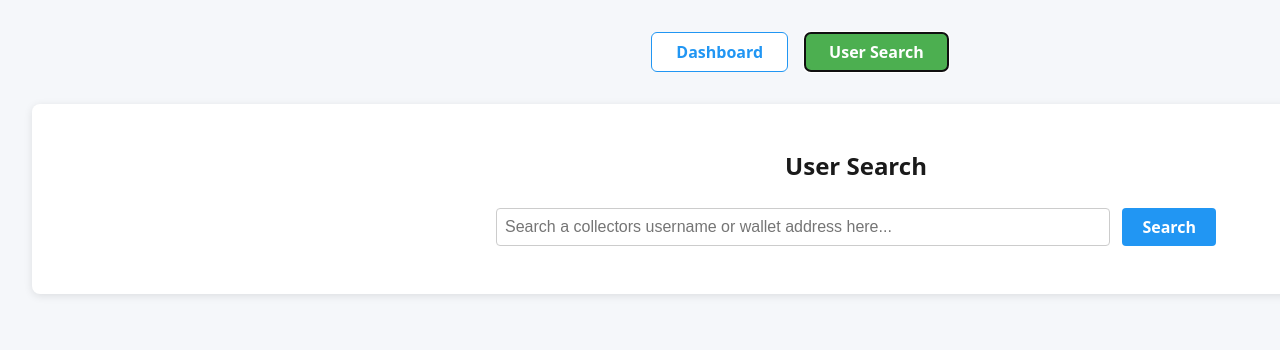
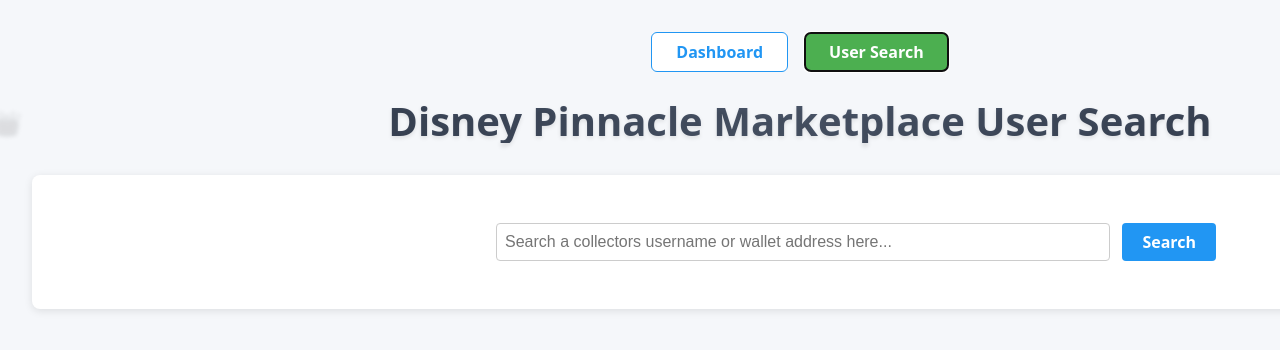
Before and after one commit to rjdiamond/pinnacle-dashboard, a React (Vite) app: page / in a window 1280 px wide. Both pictures are taken after a click on the button "User Search". Shown: the top 350 px of the page. Built offline with nearby package versions, Linux system fonts and the light colour scheme; no server answers.

Commit message:
user search clean up

```diff
--- a/src/App.jsx
+++ b/src/App.jsx
@@ -257,14 +257,15 @@ function App() {
       setSearchResults([]);
       return;
     }
-    // Detect if input is a wallet address (hex, 16+ chars, with or without 0x)
+    // Detect if input is a wallet address (hex, 12+ chars, with or without 0x)
     const isWallet = /^0x?[a-fA-F0-9]{12,}$/.test(input);
     if (isWallet) {
       let normalized = input.toLowerCase();
       if (normalized.startsWith('0x')) normalized = normalized.slice(2);
       results = fullData.filter(row => {
-        const buyer = (row.receiver_address || '').toLowerCase().replace(/^0x/, '');
-        const seller = (row.seller_address || '').toLowerCase().replace(/^0x/, '');
+        // Use receiver_flowAddress and seller_flowAddress, normalize both
+        const buyer = (row.receiver_flowAddress || '').toLowerCase().replace(/^0x/, '');
+        const seller = (row.seller_flowAddress || '').toLowerCase().replace(/^0x/, '');
         return buyer === normalized || seller === normalized;
       });
     } else {
@@ -469,10 +470,10 @@ function App() {
 
       {activeTab === 'usersearch' && (
         <React.Fragment>
+          <h1>Disney Pinnacle Marketplace User Search</h1>
           <div className="charts-row">
             <div className="chart-container">
-              <h2 style={{ textAlign: 'center', marginBottom: 24 }}>User Search</h2>
-              <div style={{ display: 'flex', justifyContent: 'center', marginBottom: 24 }}>
+              <div style={{ display: 'flex', justifyContent: 'center', marginBottom: 24, marginTop: 24 }}>
                 <form onSubmit={handleUserSearch} style={{ display: 'flex', gap: 12, flexWrap: 'wrap', justifyContent: 'center', width: '45%', minWidth: 320 }}>
                   <input
                     type="text"
```
Also changed, not shown: src/App.css (line endings or trailing spaces).
